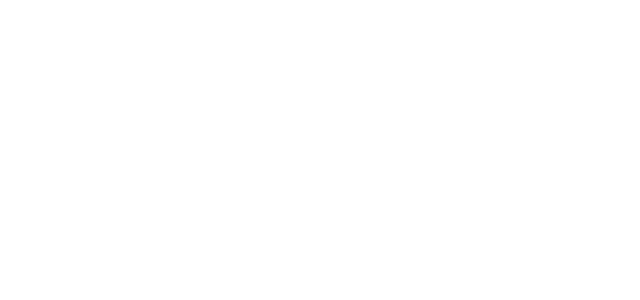
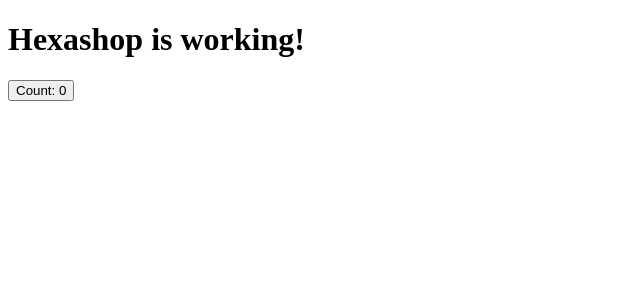
Before and after one commit to MalikUsman12-max/Hexashop, a React (Vite) app: page / in a window 1280 px wide. Shown: the top 300 px of the page, without its empty margins (0-640 px from the left). Built offline with nearby package versions, Linux system fonts and the light colour scheme.

Commit message:
Add header and button to App component

```diff
--- a/App.jsx
+++ b/App.jsx
@@ -5,9 +5,13 @@
   const [count, setCount] = useState(0)
 
   return (
-    <>
+    <div>
+      <h1>Hexashop is working!</h1>
 
-    </>
+      <button onClick={() => setCount(count + 1)}>
+        Count: {count}
+      </button>
+    </div>
   )
 }
 
```
